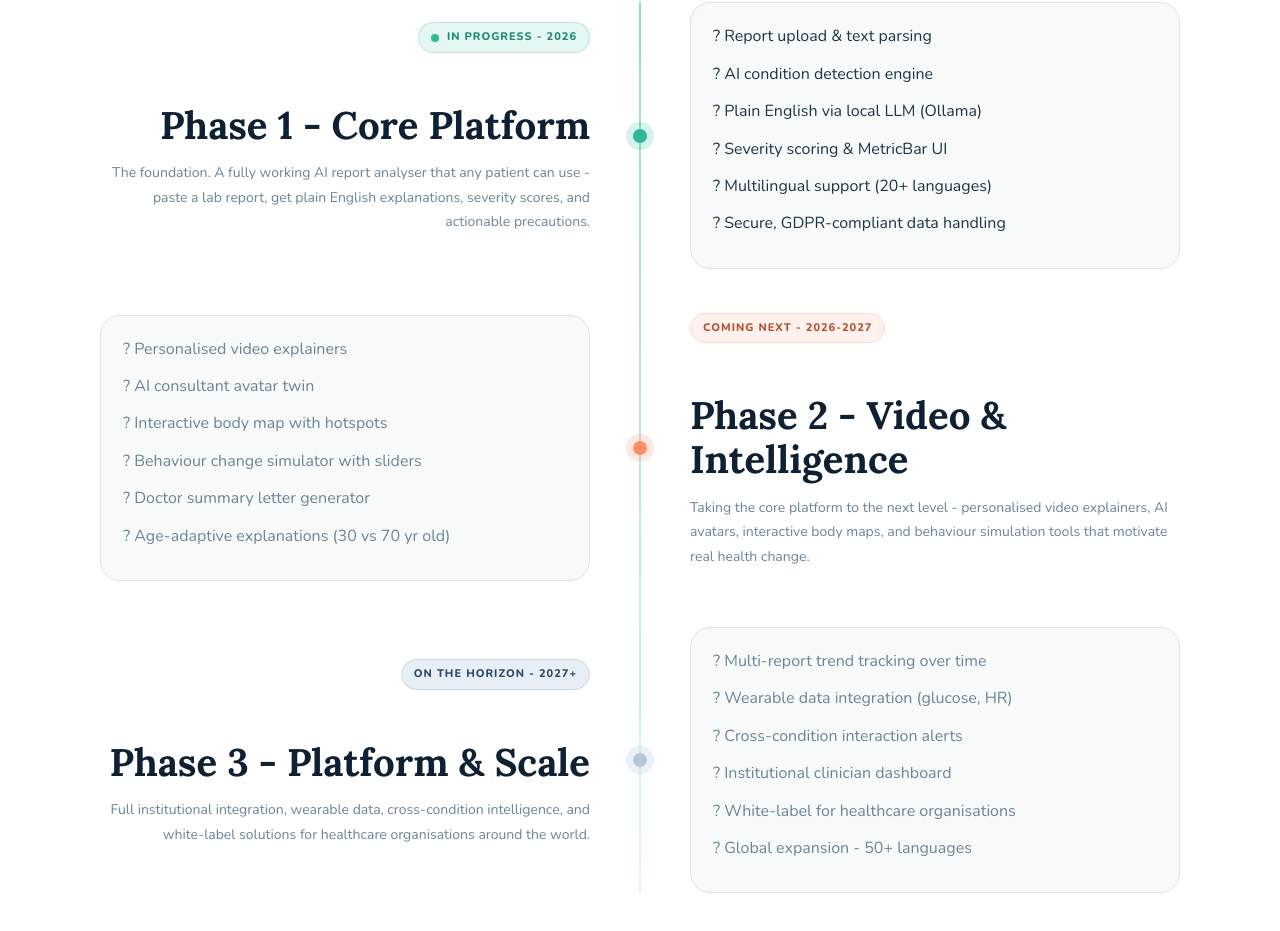
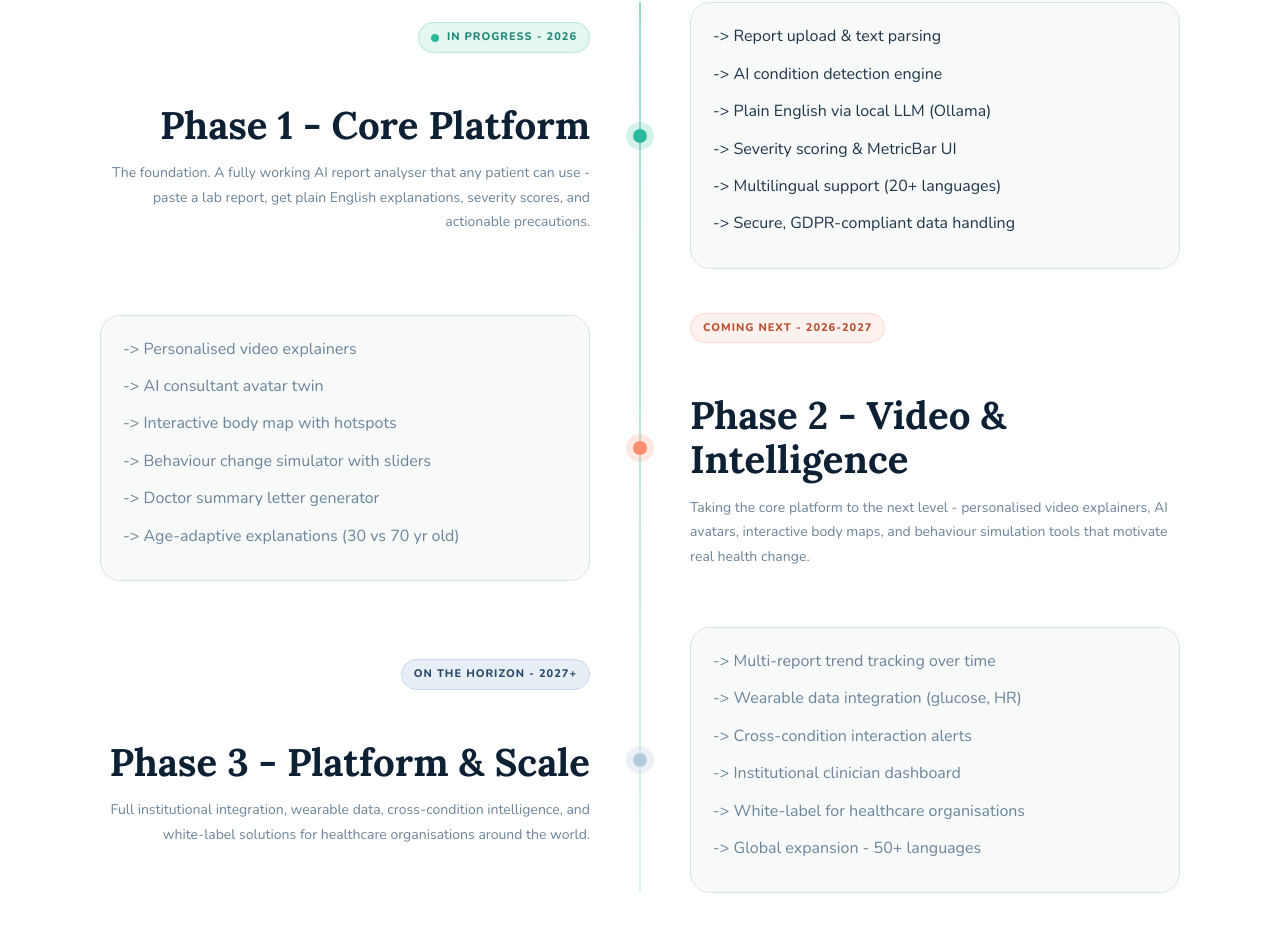
Before and after one commit to VishalR787/patient-friendly-info-web, a React (Vite) app in the folder frontend/: page / in a window 1280 px wide. Shown: the part 3892-4823 px from the top of the page. Built offline with nearby package versions, Linux system fonts and the light colour scheme; no server answers.

Commit message:
frontend updates

```diff
--- a/frontend/src/pages/patientfriendlyinfo.jsx
+++ b/frontend/src/pages/patientfriendlyinfo.jsx
@@ -254,12 +254,12 @@ export default function PatientFriendlyInfo() {
               </div>
               <div style={{ background:"#f7faf9", border:"1px solid #d7e4ef", borderRadius:20, padding:"20px 22px", marginLeft:22 }}>
                 {[
-                  "? Report upload & text parsing",
-                  "? AI condition detection engine",
-                  "? Plain English via local LLM (Ollama)",
-                  "? Severity scoring & MetricBar UI",
-                  "? Multilingual support (20+ languages)",
-                  "? Secure, GDPR-compliant data handling",
+                  "-> Report upload & text parsing",
+                  "-> AI condition detection engine",
+                  "-> Plain English via local LLM (Ollama)",
+                  "-> Severity scoring & MetricBar UI",
+                  "-> Multilingual support (20+ languages)",
+                  "-> Secure, GDPR-compliant data handling",
                 ].map((item, idx) => (
                   <div key={idx} style={{ fontSize:16, color:"#1e3448", marginBottom:11 }}>{item}</div>
                 ))}
@@ -272,12 +272,12 @@ export default function PatientFriendlyInfo() {
             <div className="pfi-reveal" style={{ display:"grid", gridTemplateColumns:"1fr 1fr", gap:56, alignItems:"center", marginBottom:44, position:"relative" }}>
               <div style={{ background:"#f7faf9", border:"1px solid #d7e4ef", borderRadius:20, padding:"20px 22px", marginRight:22 }}>
                 {[
-                  "? Personalised video explainers",
-                  "? AI consultant avatar twin",
-                  "? Interactive body map with hotspots",
-                  "? Behaviour change simulator with sliders",
-                  "? Doctor summary letter generator",
-                  "? Age-adaptive explanations (30 vs 70 yr old)",
+                  "-> Personalised video explainers",
+                  "-> AI consultant avatar twin",
+                  "-> Interactive body map with hotspots",
+                  "-> Behaviour change simulator with sliders",
+                  "-> Doctor summary letter generator",
+                  "-> Age-adaptive explanations (30 vs 70 yr old)",
                 ].map((item, idx) => (
                   <div key={idx} style={{ fontSize:16, color:"#6b8499", marginBottom:11 }}>{item}</div>
                 ))}
@@ -308,12 +308,12 @@ export default function PatientFriendlyInfo() {
               </div>
               <div style={{ background:"#f7faf9", border:"1px solid #d7e4ef", borderRadius:20, padding:"20px 22px", marginLeft:22 }}>
                 {[
-                  "? Multi-report trend tracking over time",
-                  "? Wearable data integration (glucose, HR)",
-                  "? Cross-condition interaction alerts",
-                  "? Institutional clinician dashboard",
-                  "? White-label for healthcare organisations",
-                  "? Global expansion - 50+ languages",
+                  "-> Multi-report trend tracking over time",
+                  "-> Wearable data integration (glucose, HR)",
+                  "-> Cross-condition interaction alerts",
+                  "-> Institutional clinician dashboard",
+                  "-> White-label for healthcare organisations",
+                  "-> Global expansion - 50+ languages",
                 ].map((item, idx) => (
                   <div key={idx} style={{ fontSize:16, color:"#6b8499", marginBottom:11 }}>{item}</div>
                 ))}
```
